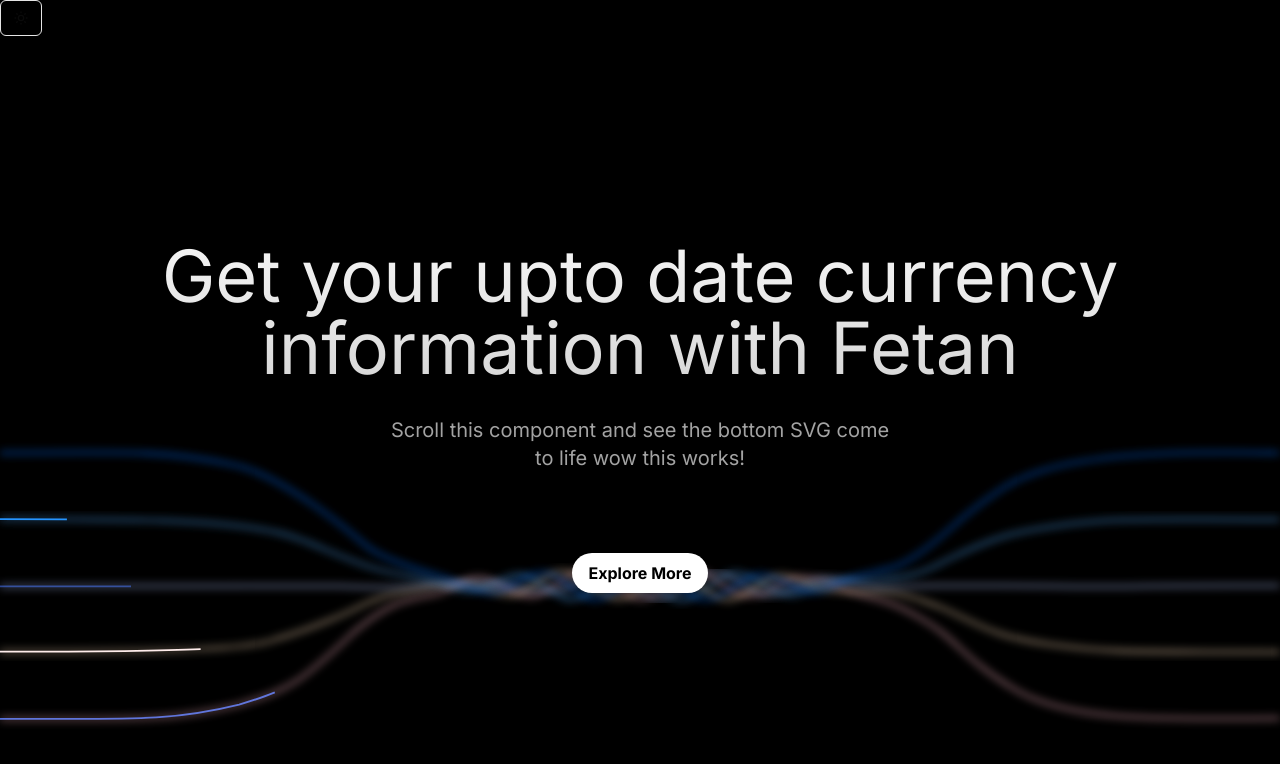
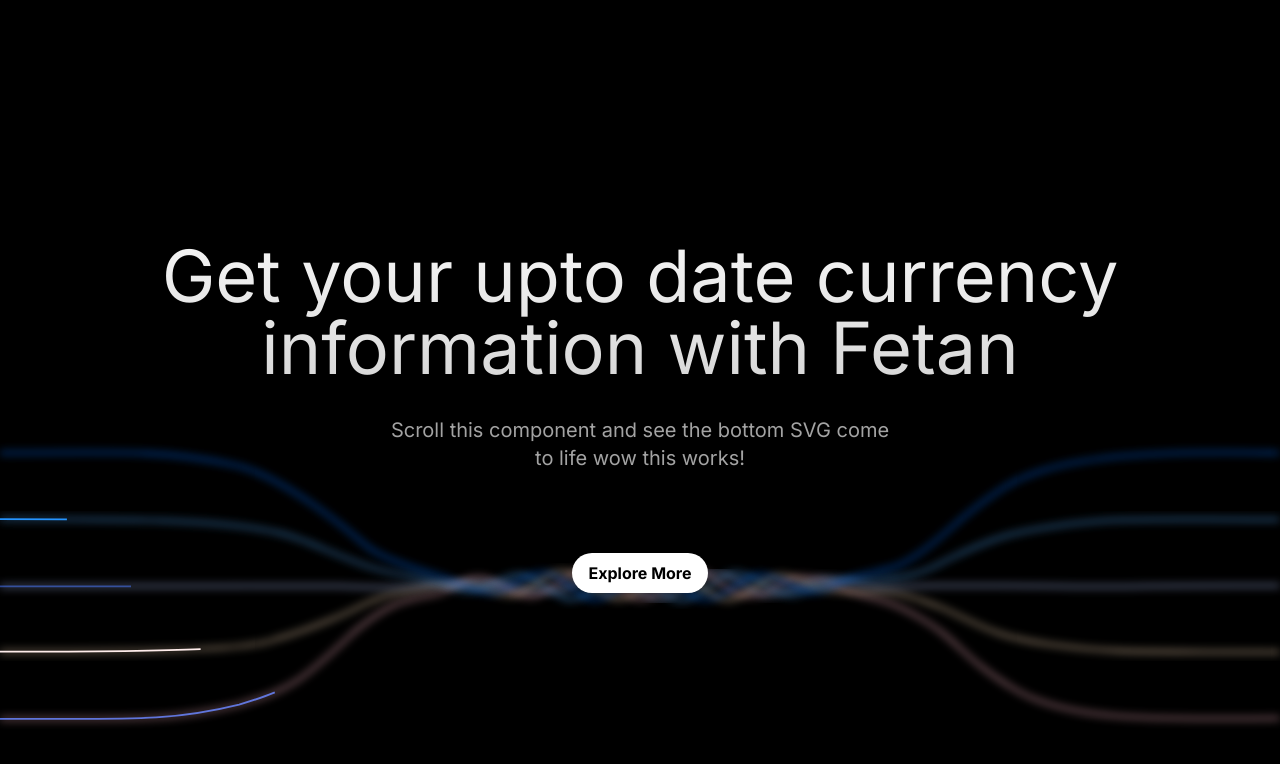
Before and after one commit to itskarloos/Fetan-Currency, a Next.js app: page / in a window 1280 px wide. Shown: the top 764 px of the page. Built offline with nearby package versions, Linux system fonts and the light colour scheme.

Commit message:
Toggle Fix

```diff
--- a/components/shared/NavBar.tsx
+++ b/components/shared/NavBar.tsx
@@ -2,7 +2,7 @@
 import React from "react";
 import { FloatingNav } from "@/components/ui/floating-navbar";
 import { IconHome, IconMessage, IconUser } from "@tabler/icons-react";
-import ThemeToggleButton from "./ThemeToggle";
+
 
 export function NavBar() {
   const navItems = [
@@ -34,7 +34,7 @@
 
   return (
     <div className="relative  w-full">
-      <ThemeToggleButton />
+
       <FloatingNav navItems={navItems} />
     </div>
   );
```
